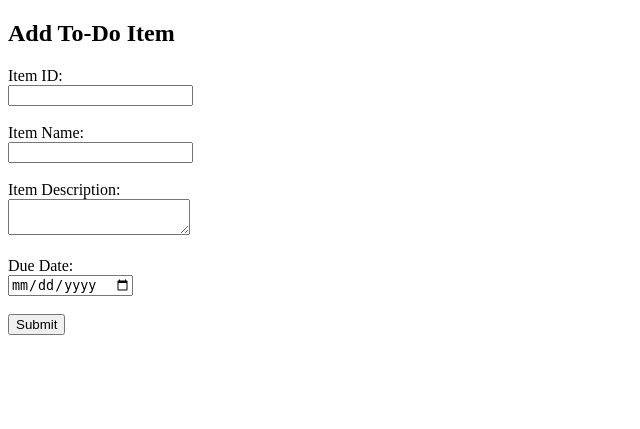
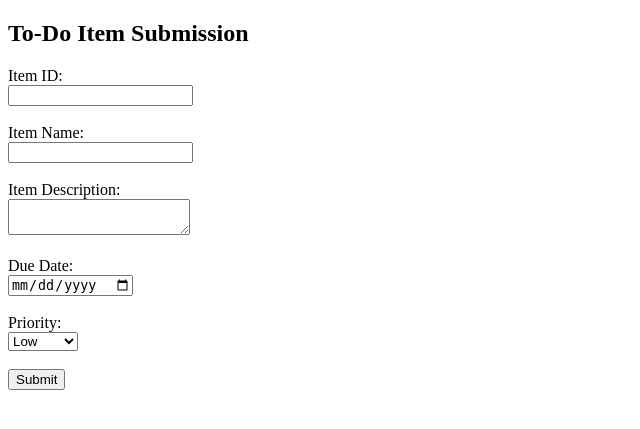
Before and after one commit to AREEFHUSSAIN099/flask-git, a Flask app: template app/templates/todo.html in a window 1280 px wide. Shown: the top 429 px of the page, without its empty margins (0-640 px from the left). Run offline with Flask 3, Linux system fonts and the light colour scheme; the template is opened without the code that fills it, so the values that code supplies are empty.

Commit message:
added priority field to do form and updated backend

```diff
--- a/app/templates/todo.html
+++ b/app/templates/todo.html
@@ -1,11 +1,11 @@
-<!-- templates/todo.html -->
 <!DOCTYPE html>
 <html>
 <head>
     <title>To-Do Form</title>
 </head>
 <body>
-    <h2>Add To-Do Item</h2>
+    <h2>To-Do Item Submission</h2>
+
     <form action="/submittodoitem" method="post">
         <label>Item ID:</label><br>
         <input type="text" name="itemId" required><br><br>
@@ -19,6 +19,13 @@
         <label>Due Date:</label><br>
         <input type="date" name="dueDate"><br><br>
 
+        <label>Priority:</label><br>
+        <select name="priority">
+            <option value="Low">Low</option>
+            <option value="Medium">Medium</option>
+            <option value="High">High</option>
+        </select><br><br>
+
         <button type="submit">Submit</button>
     </form>
 </body>
```
Also changed, not shown: app/mainn.py (+11 -9 lines).
